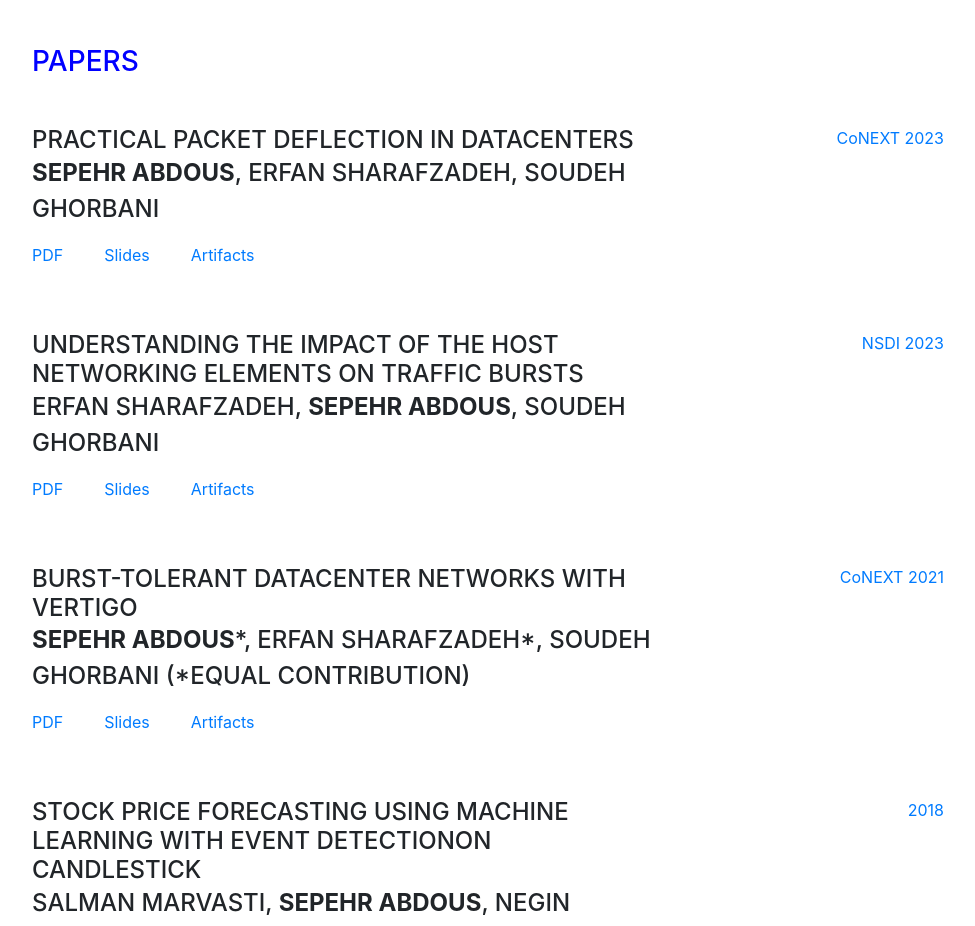
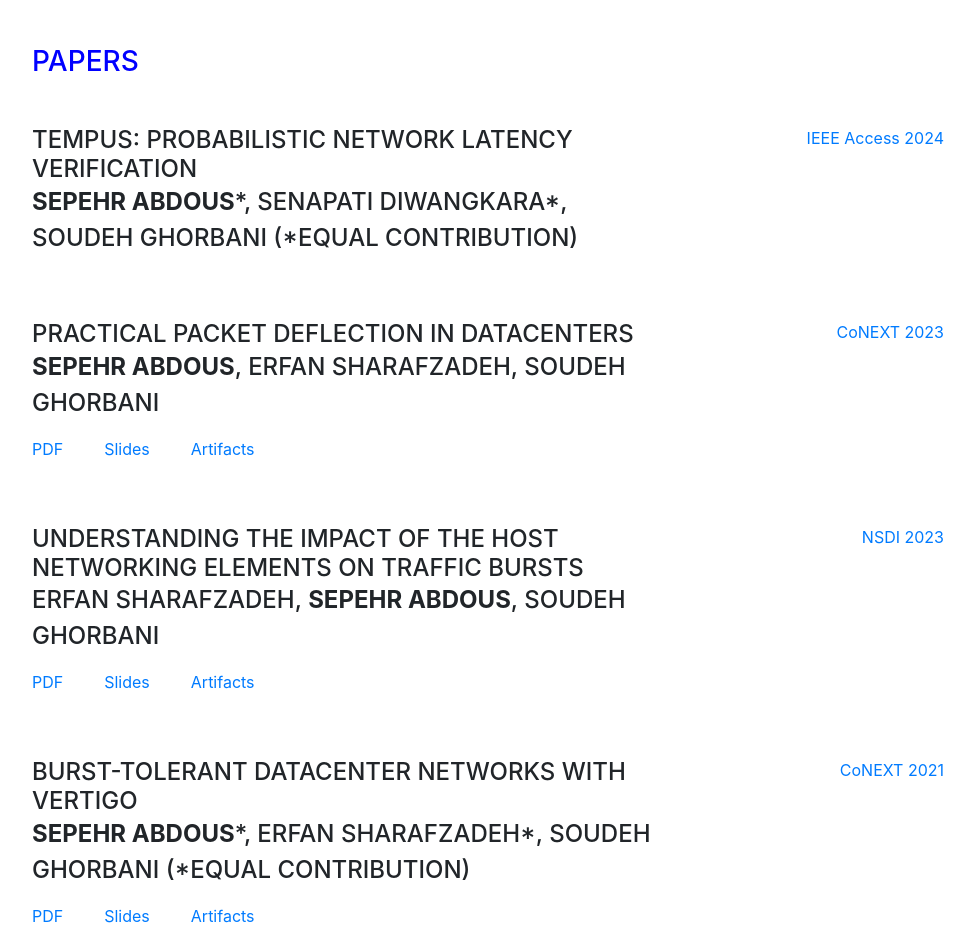
Before and after one commit to sepehrabdous/sepehrabdous.github.io, a website with bundled scripts: page index.html in a window 1280 px wide. Shown: the part 2667-3593 px from the top of the page, without its empty margins (288-1263 px from the left). Built offline with nearby package versions, Linux system fonts and the light colour scheme; a web font is replaced by a local one.

Commit message:
add tempus to website without artifacts yet

```diff
--- a/index.html
+++ b/index.html
@@ -160,6 +160,16 @@ the project of creating an AR-enabled browser from the chromium codebased that o
           <h2 class="mb-5">Publications</h2>
 
 		  <h3 style="color: blue" class="mb-5">Papers</h3>
+
+          <div class="resume-item d-flex flex-column flex-md-row mb-5">
+            <div class="resume-content mr-auto">
+              <h4 class="mb-0">Tempus: Probabilistic Network Latency Verification</h4>
+              <div class="subheading mb-3"><b>Sepehr Abdous</b>*, Senapati Diwangkara*, Soudeh Ghorbani (*Equal contribution)</div>
+            </div>
+            <div class="resume-date text-md-right">
+              <span class="text-primary">IEEE Access 2024</span>
+            </div>
+          </div>
 
           <div class="resume-item d-flex flex-column flex-md-row mb-5">
             <div class="resume-content mr-auto">
```
